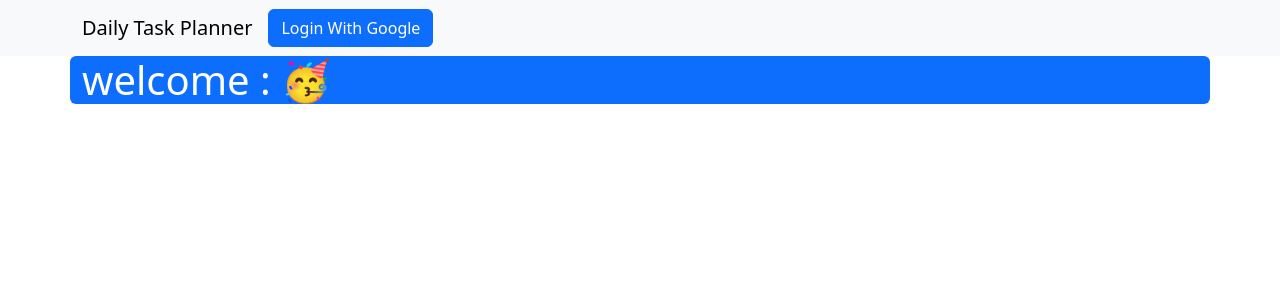
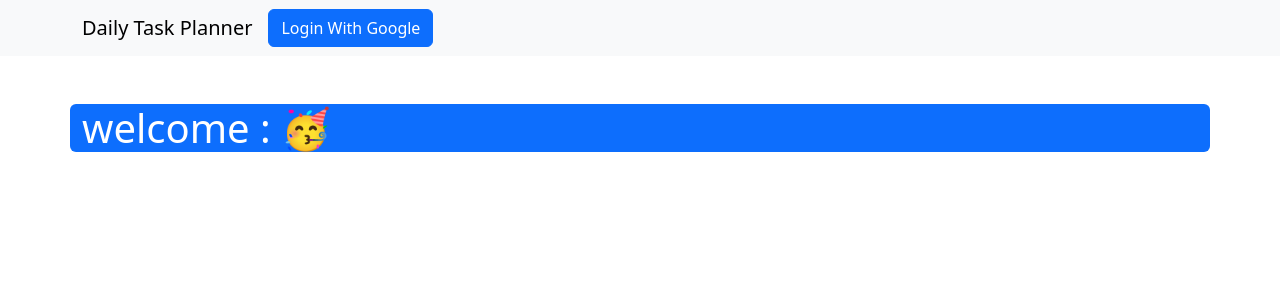
Before and after one commit to Dhinesh4668/internship_task, a React (Vite) app in the folder client/: page /home in a window 1280 px wide. Shown: the top 300 px of the page. Built offline with nearby package versions, Linux system fonts and the light colour scheme.

Commit message:
login componrt

```diff
--- a/client/src/Pages/Home.jsx
+++ b/client/src/Pages/Home.jsx
@@ -4,9 +4,12 @@ const Home = () => {
   return (
     <aside>
       {/* user name and user profile */}
-      <div className='container bg-primary rounded-2 shado text-white'>
-        <h1>welcome : 🥳</h1>
+      <div className='pt-5'>
+      <div className='container  bg-primary rounded-2 shado text-white'>
+        <h1 className=''>welcome : 🥳</h1>
       </div>
+      </div>
+
 
 
       {/* tasks lists*/}
```
